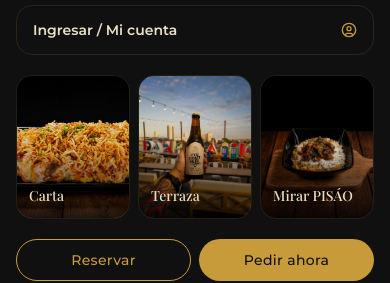
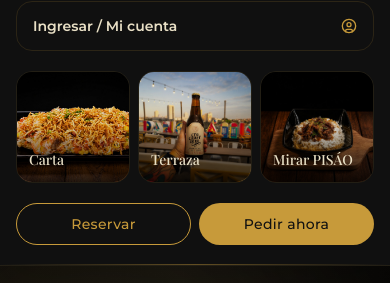
Before and after one commit to VladPhil92/pisao-gastrobar, a Next.js app: page / in a window 390 px wide. Both pictures are taken after a click on the button 354 px from the left and 36 px from the top of the page. Shown: the part 456-739 px from the top of the page. Built offline with nearby package versions, Linux system fonts and the light colour scheme; no server answers.

Commit message:
feat(mobile): improve navigation touch and viewport behavior

```diff
--- a/components/layout/Header.tsx
+++ b/components/layout/Header.tsx
@@ -26,7 +26,7 @@ export function Header() {
   return (
     <header className="sticky top-0 z-40 border-b border-pisao-gold/10 bg-pisao-carbon/80 shadow-[0_12px_40px_rgba(0,0,0,.18)] backdrop-blur-2xl">
       <div className="pointer-events-none absolute inset-x-0 bottom-0 h-px bg-linear-to-r from-transparent via-pisao-gold/45 to-transparent" />
-      <Container className="flex h-[4.5rem] items-center justify-between">
+      <Container className="flex h-[4.25rem] items-center justify-between sm:h-[4.5rem]">
         <Link href="/" className="group flex items-center gap-3" aria-label="Ir al inicio de PISÁO">
           <span className="relative flex size-10 items-center justify-center overflow-hidden rounded-full border border-pisao-gold/20 bg-pisao-noche transition duration-300 group-hover:border-pisao-gold/55 group-hover:shadow-[0_0_30px_rgba(199,154,58,.16)]">
             <Image src="/brand/pisao-mark.png" alt="" width={34} height={34} className="h-8 w-8 transition duration-500 group-hover:scale-110" priority />
@@ -67,7 +67,7 @@ export function Header() {
             type="button"
             aria-label="Abrir carrito"
             onClick={openCart}
-            className="relative flex size-10 items-center justify-center rounded-full border border-transparent text-pisao-cream transition duration-300 hover:border-pisao-gold/20 hover:bg-pisao-gold/5 hover:text-pisao-gold"
+            className="relative flex size-11 items-center justify-center rounded-full border border-transparent text-pisao-cream transition duration-300 hover:border-pisao-gold/20 hover:bg-pisao-gold/5 hover:text-pisao-gold sm:size-10"
           >
             <ShoppingBag className="size-5" />
             {count > 0 && (
@@ -84,7 +84,7 @@ export function Header() {
             type="button"
             aria-label={menuOpen ? "Cerrar menú" : "Abrir menú"}
             aria-expanded={menuOpen}
-            className="flex size-10 items-center justify-center rounded-full border border-pisao-gold/15 text-pisao-cream transition hover:border-pisao-gold/40 lg:hidden"
+            className="flex size-11 items-center justify-center rounded-full border border-pisao-gold/15 text-pisao-cream transition hover:border-pisao-gold/40 sm:size-10 lg:hidden"
             onClick={() => setMenuOpen((v) => !v)}
           >
             {menuOpen ? <X className="size-5" /> : <Menu className="size-5" />}
@@ -93,7 +93,7 @@ export function Header() {
       </Container>
 
       {menuOpen && (
-        <div className="border-t border-pisao-gold/10 bg-pisao-carbon/97 lg:hidden">
+        <div className="max-h-[calc(100svh-4.25rem)] overflow-y-auto border-t border-pisao-gold/10 bg-pisao-carbon/97 sm:max-h-[calc(100svh-4.5rem)] lg:hidden">
           <Container className="py-5">
             <div className="grid gap-5 md:grid-cols-[.9fr_1.1fr]">
               <nav className="flex flex-col gap-1" aria-label="Navegación móvil">
@@ -117,7 +117,7 @@ export function Header() {
 
               <div className="grid grid-cols-3 gap-2">
                 {visualLinks.map((item) => (
-                  <Link key={item.href} href={item.href} onClick={() => setMenuOpen(false)} className="group relative min-h-36 overflow-hidden rounded-2xl border border-pisao-gold/10">
+                  <Link key={item.href} href={item.href} onClick={() => setMenuOpen(false)} className="group relative min-h-28 overflow-hidden rounded-2xl border border-pisao-gold/10 sm:min-h-36">
                     <Image src={item.image} alt="" fill sizes="33vw" className="object-cover transition duration-500 group-hover:scale-105" />
                     <div className="absolute inset-0 bg-linear-to-t from-black/85 via-black/15 to-transparent" />
                     <span className="absolute right-3 bottom-3 left-3 font-display text-sm text-pisao-cream">{item.label}</span>
```
